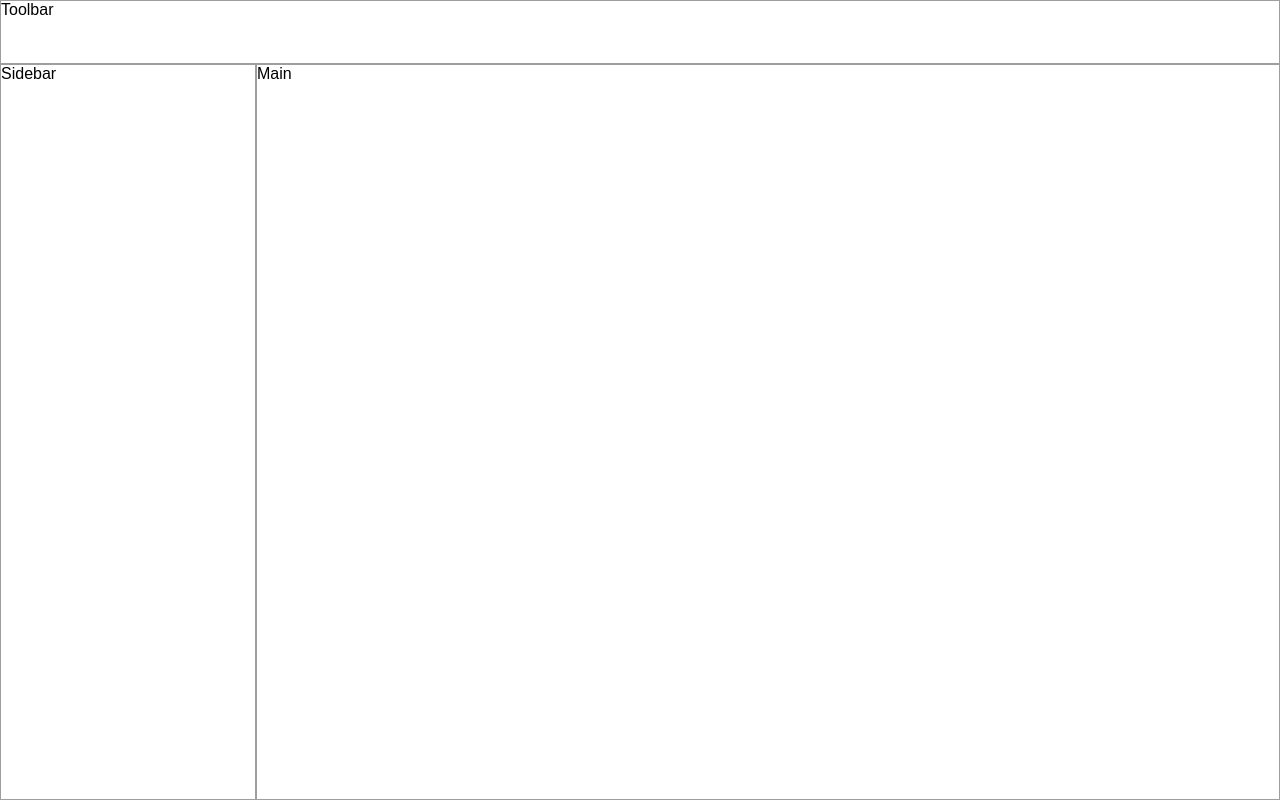
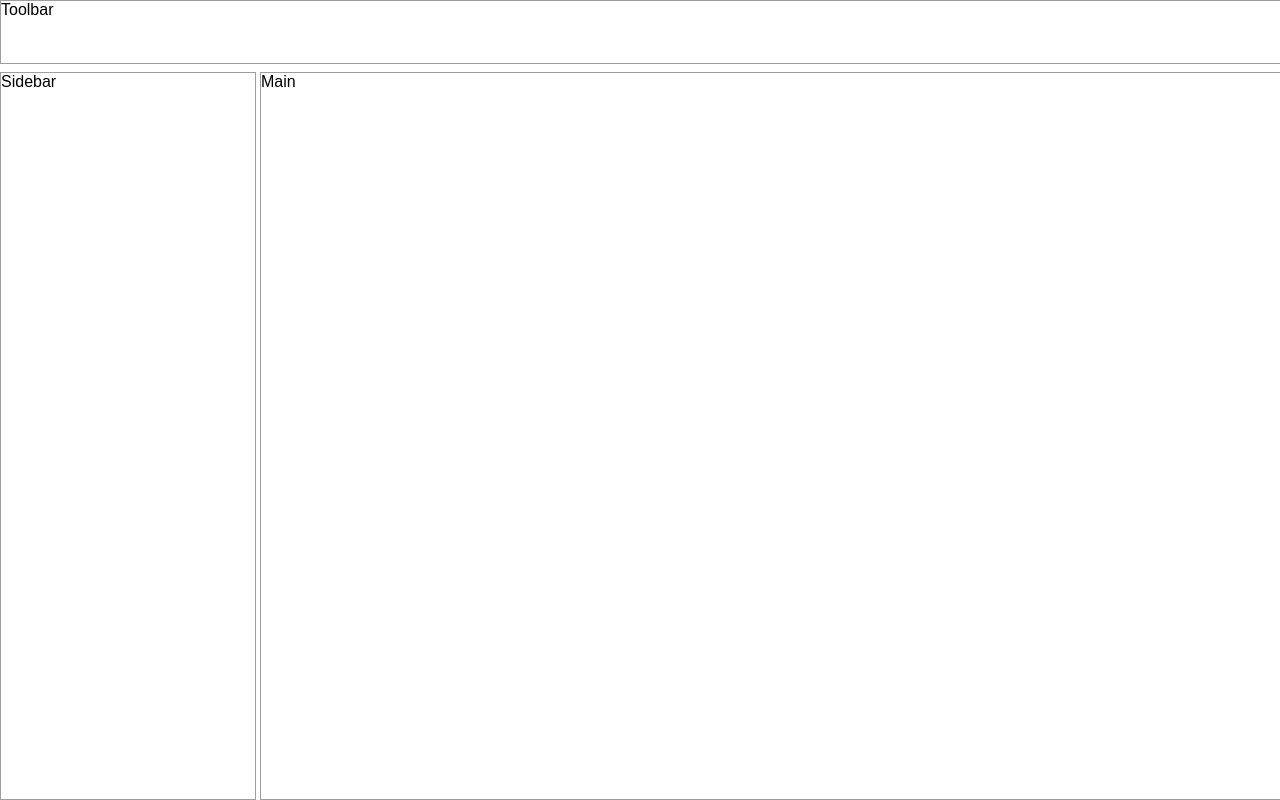
Before and after one commit to sanchitgn/react-grid, a React (Create React App) app: page / in a window 1280 px wide. Built offline with nearby package versions, Linux system fonts and the light colour scheme.

Commit message:
Add default props

```diff
--- a/src/App.js
+++ b/src/App.js
@@ -7,9 +7,9 @@ class App extends Component {
     return (
       <div style={{width: '100vw', height: '100vh'}}>
         <Grid template={{ column: '20% 60% 20%', row: '64px auto' }}>
-          <GridItem column='1 / 4'>Toolbar</GridItem>
-          <GridItem column='1 / 2'>Sidebar</GridItem>
-          <GridItem column='2 / 4'>Main</GridItem>
+          <GridItem layout={{ column: '1 / 4' }}>Toolbar</GridItem>
+          <GridItem layout={{ column: '1 / 2' }}>Sidebar</GridItem>
+          <GridItem layout={{ column: '2 / 4' }}>Main</GridItem>
         </Grid>
       </div>
     );
--- a/src/Grid/Grid.js
+++ b/src/Grid/Grid.js
@@ -1,16 +1,21 @@
 import React, { Component } from 'react';
 import PropTypes from 'prop-types';
-
-const baseStyle = {
-  display: 'grid',
-  width: '100%',
-  height: '100%',
-}
 
 class Grid extends Component {
   static propTypes = {
     children: PropTypes.any,
     template: PropTypes.object,
+    gap: PropTypes.object,
+  }
+
+  static defaultProps = {
+    template: {
+      column: 'repeat(12, 1fr)', // 12 column grid
+    },
+    gap: {
+      column: '4px',
+      row: '8px',
+    },
   }
 
   constructor () {
@@ -20,12 +25,16 @@ class Grid extends Component {
   }
 
   getStyles () {
-    const { template } = this.props;
+    const { template, gap } = this.props;
 
     const styles = {
-      ...baseStyle,
+      display: 'grid',
+      width: '100%',
+      height: '100%',
       gridTemplateColumns: template.column,
       gridTemplateRows: template.row,
+      gridRowGap: gap.row,
+      gridColumnGap: gap.column,
     };
 
     return styles;
@@ -33,7 +42,7 @@ class Grid extends Component {
 
   render () {
     return (
-      <div style={this.getStyles()} {...this.props}>
+      <div style={this.getStyles()}>
         {this.props.children}
       </div>
     );
--- a/src/Grid/GridItem.js
+++ b/src/Grid/GridItem.js
@@ -5,8 +5,13 @@ import PropTypes from 'prop-types';
 class GridItem extends Component {
   static propTypes = {
     children: PropTypes.any,
-    column: PropTypes.string,
-    row: PropTypes.string,
+    layout: PropTypes.object,
+    zIndex: PropTypes.number,
+  }
+
+  static defaulProps = {
+    layout: null,
+    zIndex: 1,
   }
 
   constructor () {
@@ -16,12 +21,13 @@ class GridItem extends Component {
   }
 
   getStyles () {
-    const { column, row } = this.props;
+    const { layout: { column, row }, zIndex } = this.props;
 
     const styles = {
-      border: '1px solid #9e9e9e',
+      border: '1px solid #9e9e9e', // DEV
       gridRow: row,
       gridColumn: column,
+      zIndex,
     }
 
     return styles;
@@ -29,7 +35,7 @@ class GridItem extends Component {
 
   render () {
     return (
-      <div style={this.getStyles()} {...this.props}>
+      <div style={this.getStyles()}>
         {this.props.children}
       </div>
     );
```
Also changed, not shown: 1 other file (tests, documents, lock files or other folders).
